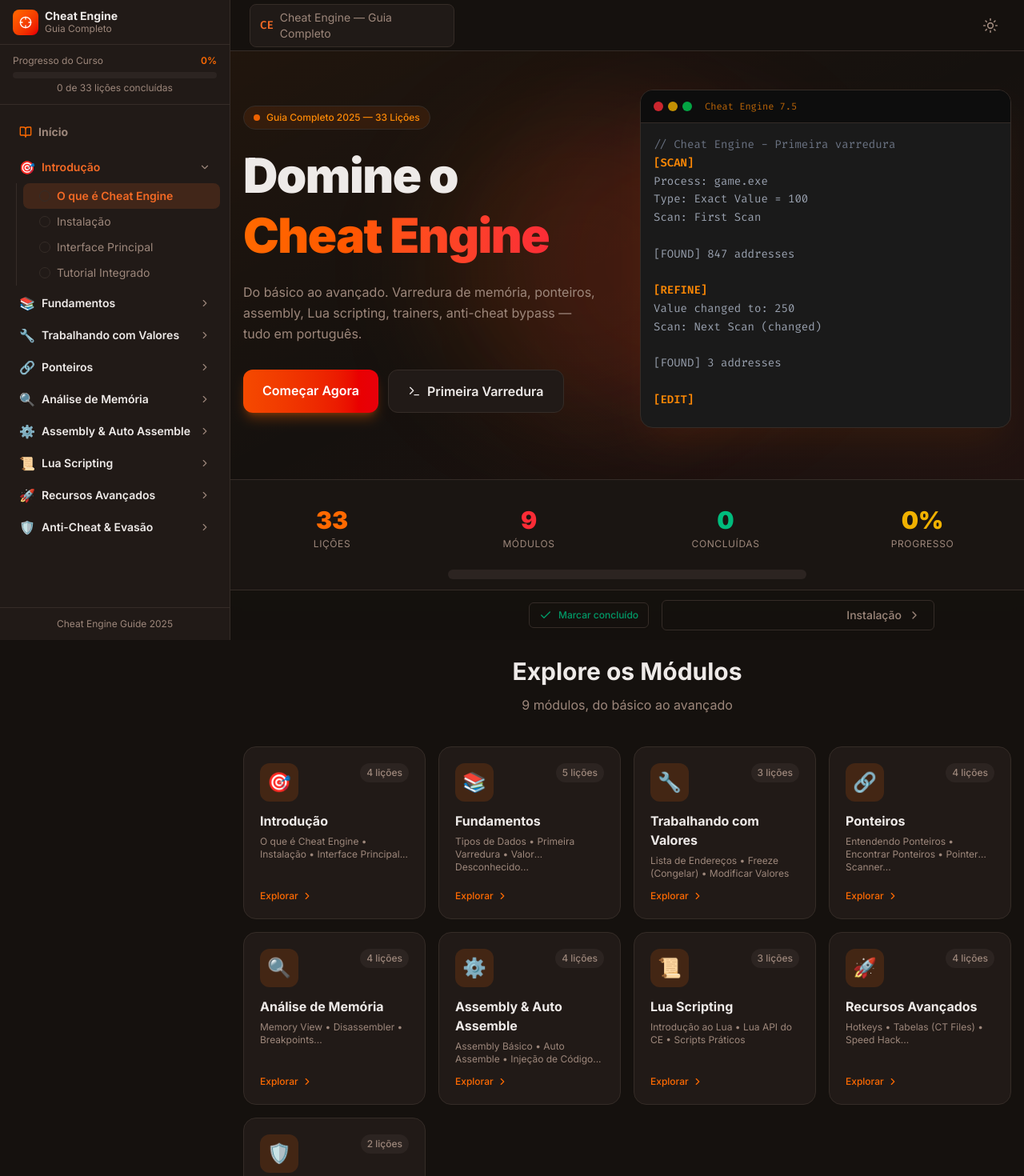
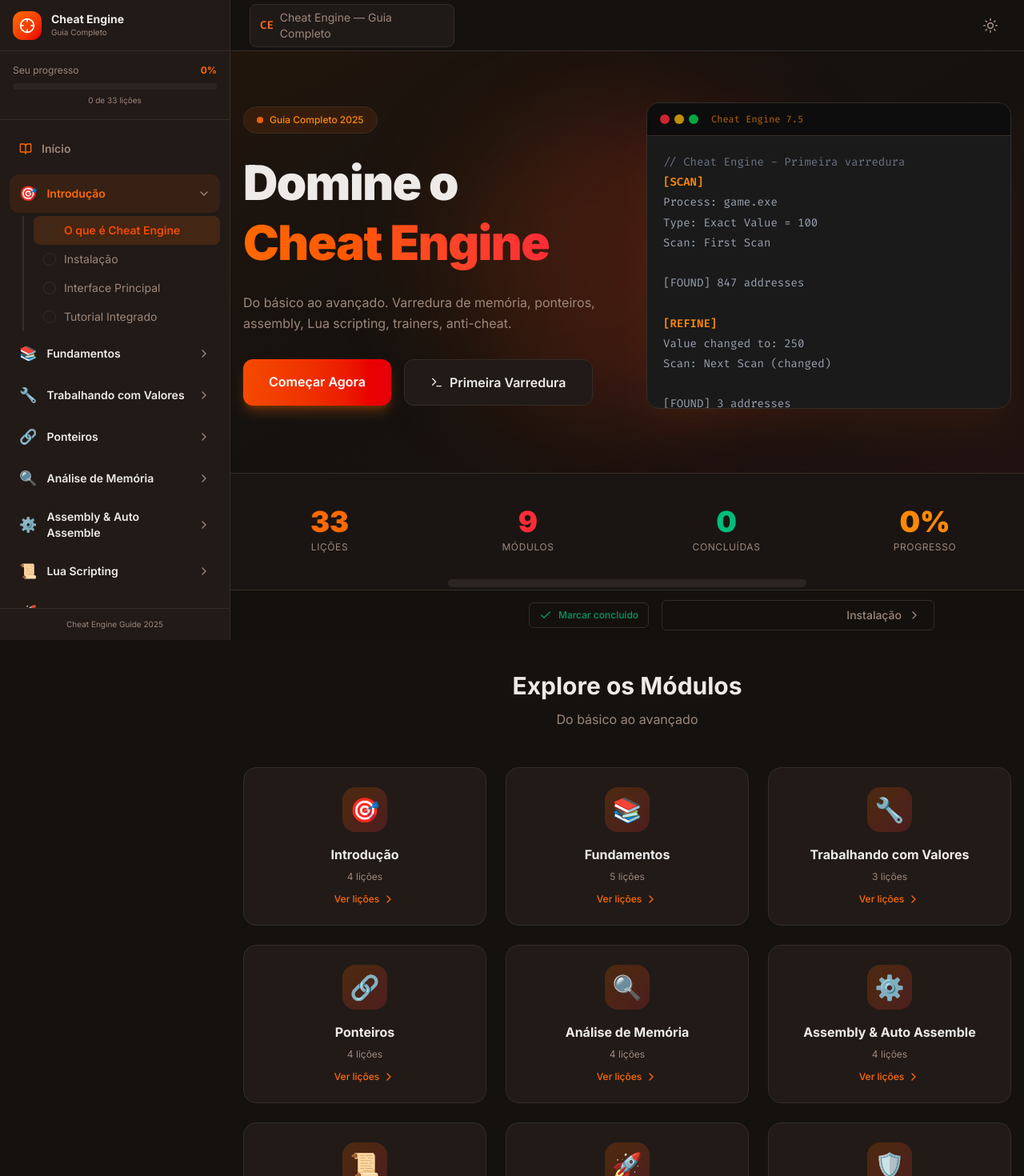
Before and after one commit to Wallysondevs/cheat-engine-guide, a React (Vite) app: page / in a window 1280 px wide. Shown: the top 1470 px of the page at 80% size. Built offline with nearby package versions, Linux system fonts and the light colour scheme.

Commit message:
fix: layout mais limpo e centralizado

```diff
--- a/src/components/layout/Sidebar.tsx
+++ b/src/components/layout/Sidebar.tsx
@@ -16,31 +16,31 @@
   const hasActiveChild = module.lessons.some((l) => l.path === location);
 
   return (
-    <div>
+    <div className="mb-1">
       <button
         onClick={() => setOpen((o) => !o)}
         className={cn(
-          "w-full flex items-center gap-2 px-3 py-1.5 rounded-lg text-sm font-semibold transition-all",
-          hasActiveChild ? "text-primary" : "text-foreground hover:bg-muted"
+          "w-full flex items-center gap-3 px-3 py-2.5 rounded-xl text-sm font-semibold transition-all",
+          hasActiveChild ? "bg-orange-500/10 text-orange-500" : "text-foreground hover:bg-muted"
         )}
       >
-        <span className="text-base">{module.emoji}</span>
-        <span className="flex-1 text-left truncate">{module.title}</span>
+        <span className="text-lg">{module.emoji}</span>
+        <span className="flex-1 text-left">{module.title}</span>
         {isComplete ? (
-          <Check className="w-3.5 h-3.5 text-emerald-500" />
+          <Check className="w-4 h-4 text-emerald-500" />
         ) : completedCount > 0 ? (
-          <span className="text-xs text-muted-foreground">
+          <span className="text-[10px] font-medium text-muted-foreground bg-muted px-1.5 py-0.5 rounded">
             {completedCount}/{module.lessons.length}
           </span>
         ) : null}
         {open ? (
-          <ChevronDown className="w-3.5 h-3.5 text-muted-foreground" />
+          <ChevronDown className="w-4 h-4 text-muted-foreground" />
         ) : (
-          <ChevronRight className="w-3.5 h-3.5 text-muted-foreground" />
+          <ChevronRight className="w-4 h-4 text-muted-foreground" />
         )}
       </button>
       {open && (
-        <div className="mt-0.5 ml-2 border-l border-border/50 pl-2 space-y-0.5">
+        <div className="mt-1 ml-4 border-l-2 border-border/50 pl-3 space-y-1">
           {module.lessons.map((lesson) => {
             const active = location === lesson.path;
             const done = progress[lesson.id];
@@ -48,17 +48,17 @@
               <Link key={lesson.id} href={lesson.path}>
                 <div
                   className={cn(
-                    "flex items-center gap-2 px-3 py-1.5 rounded-lg text-sm cursor-pointer transition-all pl-5",
+                    "flex items-center gap-2.5 px-3 py-2 rounded-lg text-sm cursor-pointer transition-all",
                     active
-                      ? "bg-primary/15 text-primary font-semibold"
+                      ? "bg-orange-500/15 text-orange-600 dark:text-orange-400 font-semibold"
                       : "text-muted-foreground hover:text-foreground hover:bg-muted",
                     done && !active && "text-emerald-600 dark:text-emerald-400"
                   )}
                 >
                   {done ? (
-                    <Check className="w-3.5 h-3.5 shrink-0 text-emerald-500" />
+                    <Check className="w-4 h-4 shrink-0 text-emerald-500" />
                   ) : (
-                    <div className="w-3.5 h-3.5 shrink-0 rounded-full border border-muted-foreground/30" />
+                    <div className="w-4 h-4 shrink-0 rounded-full border border-muted-foreground/30" />
                   )}
                   <span className="truncate">{lesson.title}</span>
                 </div>
@@ -94,29 +94,30 @@
           isOpen ? "translate-x-0" : "-translate-x-full"
         )}
       >
-        <div className="flex items-center justify-between px-4 h-14 border-b border-border shrink-0">
-          <Link href="/" className="flex items-center gap-2 font-black text-sm text-foreground">
-            <div className="w-8 h-8 rounded-lg bg-gradient-to-br from-orange-500 to-red-600 flex items-center justify-center">
-              <Crosshair className="w-4 h-4 text-white" />
+        {/* Logo */}
+        <div className="flex items-center justify-between px-4 h-16 border-b border-border shrink-0">
+          <Link href="/" className="flex items-center gap-3">
+            <div className="w-9 h-9 rounded-xl bg-gradient-to-br from-orange-500 to-red-600 flex items-center justify-center">
+              <Crosshair className="w-5 h-5 text-white" />
             </div>
             <div>
-              <div className="font-bold leading-tight">Cheat Engine</div>
-              <div className="text-xs text-muted-foreground font-normal">Guia Completo</div>
+              <div className="font-bold text-sm leading-tight">Cheat Engine</div>
+              <div className="text-[10px] text-muted-foreground font-normal">Guia Completo</div>
             </div>
           </Link>
           <button
             onClick={() => setIsOpen(false)}
-            className="lg:hidden p-1.5 rounded-lg hover:bg-muted"
+            className="lg:hidden p-2 rounded-lg hover:bg-muted"
           >
-            <X className="w-4 h-4" />
+            <X className="w-5 h-5" />
           </button>
         </div>
 
-        {/* Progress Bar */}
-        <div className="px-4 py-3 border-b border-border">
-          <div className="flex items-center justify-between text-xs text-muted-foreground mb-1.5">
-            <span>Progresso do Curso</span>
-            <span className="font-semibold text-orange-500">{stats.percentage}%</span>
+        {/* Progress */}
+        <div className="px-4 py-4 border-b border-border">
+          <div className="flex items-center justify-between text-xs mb-2">
+            <span className="text-muted-foreground">Seu progresso</span>
+            <span className="font-bold text-orange-500">{stats.percentage}%</span>
           </div>
           <div className="h-2 bg-muted rounded-full overflow-hidden">
             <div
@@ -124,17 +125,18 @@
               style={{ width: `${stats.percentage}%` }}
             />
           </div>
-          <div className="text-xs text-muted-foreground mt-1 text-center">
-            {stats.completed} de {stats.total} lições concluídas
+          <div className="text-[10px] text-muted-foreground mt-1.5 text-center">
+            {stats.completed} de {stats.total} lições
           </div>
         </div>
 
-        <div className="flex-1 overflow-y-auto py-4 px-3 space-y-1">
+        {/* Modules */}
+        <div className="flex-1 overflow-y-auto py-4 px-3">
           <Link href="/">
             <div
               className={cn(
-                "flex items-center gap-2 px-3 py-2 rounded-lg text-sm font-bold transition-all mb-2",
-                "text-muted-foreground hover:text-foreground hover:bg-muted"
+                "flex items-center gap-3 px-3 py-2.5 rounded-xl text-sm font-semibold mb-3",
+                "text-muted-foreground hover:text-foreground hover:bg-muted transition-all"
               )}
             >
               <BookOpen className="w-4 h-4 text-orange-500" />
@@ -147,7 +149,7 @@
         </div>
 
         <div className="p-3 border-t border-border">
-          <div className="text-xs text-muted-foreground text-center">
+          <div className="text-[10px] text-muted-foreground text-center">
             Cheat Engine Guide 2025
           </div>
         </div>
--- a/src/pages/Home.tsx
+++ b/src/pages/Home.tsx
@@ -1,10 +1,10 @@
 import { useEffect, useState } from "react";
-import { Link, useLocation } from "wouter";
-import { Crosshair, ChevronRight, Terminal, BookOpen } from "lucide-react";
+import { Link } from "wouter";
+import { Crosshair, ChevronRight, Terminal } from "lucide-react";
 import { motion } from "framer-motion";
 import { COURSE_MODULES, getCompletionStats, type Module } from "@/lib/course";
 
-// LiveTerminal Animation - Cheat Engine style
+// LiveTerminal Animation
 function LiveTerminal() {
   const lines = [
     { text: "// Cheat Engine - Primeira varredura", delay: 0 },
@@ -48,7 +48,6 @@
 
   return (
     <div className="bg-[#1a1a1a] rounded-2xl border border-orange-500/30 overflow-hidden shadow-2xl shadow-orange-500/10">
-      {/* Terminal Header */}
       <div className="flex items-center gap-2 px-4 py-3 bg-[#0d0d0d] border-b border-orange-500/20">
         <div className="flex gap-1.5">
           <div className="w-3 h-3 rounded-full bg-red-500/80" />
@@ -57,8 +56,7 @@
         </div>
         <span className="text-xs text-orange-400/70 ml-2 font-mono">Cheat Engine 7.5</span>
       </div>
-      {/* Terminal Body */}
-      <div className="p-4 font-mono text-sm leading-relaxed h-[380px] overflow-hidden">
+      <div className="p-5 font-mono text-sm leading-[1.8] h-[340px] overflow-hidden">
         {lines.slice(0, visibleLines).map((line, i) => (
           <div key={i} className="flex">
             <span className={line.text.startsWith("[") && line.text.endsWith("]") ? "text-orange-400 font-bold" : line.text.startsWith("//") ? "text-gray-500" : line.text.includes("✓") ? "text-emerald-400" : "text-gray-400"}>
@@ -74,7 +72,7 @@
   );
 }
 
-// Module Card
+// Module Card - Mais limpo e centralizado
 function ModuleCard({ module, index }: { module: Module; index: number }) {
   const lessonCount = module.lessons.length;
 
@@ -85,26 +83,20 @@
         animate={{ opacity: 1, y: 0 }}
         transition={{ delay: index * 0.05 }}
         whileHover={{ y: -4, scale: 1.02 }}
-        className="group p-5 rounded-2xl bg-card border border-border hover:border-orange-500/50 hover:shadow-lg hover:shadow-orange-500/10 transition-all cursor-pointer h-full flex flex-col"
+        className="group p-6 rounded-2xl bg-card border border-border hover:border-orange-500/50 hover:shadow-lg hover:shadow-orange-500/10 transition-all cursor-pointer h-full flex flex-col items-center text-center"
       >
-        <div className="flex items-start justify-between mb-3">
-          <div className="w-12 h-12 rounded-xl bg-orange-500/15 flex items-center justify-center text-2xl group-hover:scale-110 transition-transform">
-            {module.emoji}
-          </div>
-          <span className="text-xs text-muted-foreground bg-muted px-2 py-1 rounded-full font-medium">
-            {lessonCount} {lessonCount === 1 ? "lição" : "lições"}
-          </span>
+        <div className="w-14 h-14 rounded-2xl bg-gradient-to-br from-orange-500/20 to-red-500/20 flex items-center justify-center text-3xl mb-4 group-hover:scale-110 transition-transform">
+          {module.emoji}
         </div>
-        <h3 className="font-bold text-foreground mb-1.5 group-hover:text-orange-500 transition-colors">
+        <h3 className="font-bold text-foreground text-base mb-2 group-hover:text-orange-500 transition-colors">
           {module.title}
         </h3>
-        <p className="text-xs text-muted-foreground line-clamp-2 flex-1">
-          {module.lessons.slice(0, 3).map((l) => l.title).join(" • ")}
-          {module.lessons.length > 3 && "..."}
+        <p className="text-xs text-muted-foreground mb-3">
+          {lessonCount} {lessonCount === 1 ? "lição" : "lições"}
         </p>
-        <div className="flex items-center gap-1 text-xs text-orange-500 mt-3 font-medium group-hover:gap-2 transition-all">
-          <span>Explorar</span>
-          <ChevronRight className="w-3.5 h-3.5" />
+        <div className="mt-auto flex items-center gap-1 text-xs text-orange-500 font-medium group-hover:gap-2 transition-all">
+          <span>Ver lições</span>
+          <ChevronRight className="w-4 h-4" />
         </div>
       </motion.div>
     </Link>
@@ -116,8 +108,8 @@
 
   return (
     <div className="min-h-screen pb-20">
-      {/* Hero Section */}
-      <section className="relative overflow-hidden pt-12 pb-16 px-4">
+      {/* Hero - Mais espaçado */}
+      <section className="relative overflow-hidden pt-16 pb-20 px-4">
         <div className="absolute inset-0 z-0 pointer-events-none">
           <div className="absolute inset-0 bg-gradient-to-br from-orange-500/5 via-transparent to-red-500/5" />
           <div className="absolute top-20 left-1/4 w-96 h-96 bg-orange-500/10 rounded-full blur-3xl" />
@@ -125,19 +117,20 @@
         </div>
 
         <div className="max-w-6xl mx-auto relative z-10">
-          <div className="grid lg:grid-cols-2 gap-8 items-center">
+          <div className="grid lg:grid-cols-2 gap-12 items-center">
             {/* Left: Text */}
             <motion.div
               initial={{ opacity: 0, y: 20 }}
               animate={{ opacity: 1, y: 0 }}
               transition={{ duration: 0.5 }}
+              className="text-center lg:text-left"
             >
-              <div className="inline-flex items-center gap-2 px-3 py-1.5 rounded-full bg-orange-500/10 text-orange-400 border border-orange-500/20 text-xs font-medium mb-5">
+              <div className="inline-flex items-center gap-2 px-4 py-2 rounded-full bg-orange-500/10 text-orange-400 border border-orange-500/20 text-xs font-medium mb-6">
                 <span className="w-2 h-2 rounded-full bg-orange-500 animate-pulse" />
-                Guia Completo 2025 — {stats.total} Lições
+                Guia Completo 2025
               </div>
 
-              <h1 className="text-4xl md:text-6xl font-black tracking-tight mb-5 leading-tight">
+              <h1 className="text-4xl md:text-5xl lg:text-6xl font-black tracking-tight mb-6 leading-tight">
                 <span className="text-foreground">Domine o</span>
                 <br />
                 <span className="text-transparent bg-clip-text bg-gradient-to-r from-orange-500 to-red-500">
@@ -145,20 +138,20 @@
                 </span>
               </h1>
 
-              <p className="text-muted-foreground mb-8 max-w-md leading-relaxed">
-                Do básico ao avançado. Varredura de memória, ponteiros, assembly, Lua scripting, trainers, anti-cheat bypass — tudo em português.
+              <p className="text-muted-foreground mb-8 max-w-md leading-relaxed mx-auto lg:mx-0">
+                Do básico ao avançado. Varredura de memória, ponteiros, assembly, Lua scripting, trainers, anti-cheat.
               </p>
 
-              <div className="flex flex-col sm:flex-row gap-3">
+              <div className="flex flex-col sm:flex-row gap-4 justify-center lg:justify-start">
                 <Link
                   href="/instalacao"
-                  className="px-6 py-3.5 rounded-xl bg-gradient-to-r from-orange-600 to-red-600 text-white font-semibold shadow-lg shadow-orange-500/30 hover:shadow-xl hover:shadow-orange-500/40 hover:-translate-y-0.5 transition-all text-center"
+                  className="px-8 py-4 rounded-xl bg-gradient-to-r from-orange-600 to-red-600 text-white font-semibold shadow-lg shadow-orange-500/30 hover:shadow-xl hover:shadow-orange-500/40 hover:-translate-y-0.5 transition-all text-center"
                 >
                   Começar Agora
                 </Link>
                 <Link
                   href="/primeira-varredura"
-                  className="px-6 py-3.5 rounded-xl bg-card border border-border text-foreground font-semibold hover:bg-muted hover:-translate-y-0.5 transition-all flex items-center justify-center gap-2"
+                  className="px-8 py-4 rounded-xl bg-card border border-border text-foreground font-semibold hover:bg-muted hover:-translate-y-0.5 transition-all flex items-center justify-center gap-2"
                 >
                   <Terminal className="w-4 h-4" />
                   Primeira Varredura
@@ -178,36 +171,33 @@
         </div>
       </section>
 
-      {/* Stats Bar */}
+      {/* Stats - Limpinho */}
       <section className="border-y border-border bg-card/50">
-        <div className="max-w-6xl mx-auto px-4 py-8">
-          <div className="grid grid-cols-2 md:grid-cols-4 gap-6 text-center">
+        <div className="max-w-6xl mx-auto px-4 py-10">
+          <div className="grid grid-cols-2 md:grid-cols-4 gap-8 text-center">
             <div>
-              <div className="text-3xl font-black text-orange-500">{stats.total}</div>
-              <div className="text-xs text-muted-foreground uppercase tracking-wider mt-1">Lições</div>
+              <div className="text-4xl font-black text-orange-500 mb-1">{stats.total}</div>
+              <div className="text-xs text-muted-foreground uppercase tracking-wider">Lições</div>
             </div>
             <div>
-              <div className="text-3xl font-black text-red-500">{COURSE_MODULES.length}</div>
-              <div className="text-xs text-muted-foreground uppercase tracking-wider mt-1">Módulos</div>
+              <div className="text-4xl font-black text-red-500 mb-1">{COURSE_MODULES.length}</div>
+              <div className="text-xs text-muted-foreground uppercase tracking-wider">Módulos</div>
             </div>
             <div>
-              <div className="text-3xl font-black text-emerald-500">{stats.completed}</div>
-              <div className="text-xs text-muted-foreground uppercase tracking-wider mt-1">Concluídas</div>
+              <div className="text-4xl font-black text-emerald-500 mb-1">{stats.completed}</div>
+              <div className="text-xs text-muted-foreground uppercase tracking-wider">Concluídas</div>
             </div>
             <div>
-              <div className="text-3xl font-black text-yellow-500">
-                {stats.total > 0 ? Math.round((stats.completed / stats.total) * 100) : 0}%
-              </div>
-              <div className="text-xs text-muted-foreground uppercase tracking-wider mt-1">Progresso</div>
+              <div className="text-4xl font-black text-orange-400 mb-1">{stats.percentage}%</div>
+              <div className="text-xs text-muted-foreground uppercase tracking-wider">Progresso</div>
             </div>
           </div>
 
-          {/* Progress Bar */}
-          <div className="mt-6 max-w-md mx-auto">
-            <div className="h-3 bg-muted rounded-full overflow-hidden">
+          <div className="mt-8 max-w-md mx-auto">
+            <div className="h-2.5 bg-muted rounded-full overflow-hidden">
               <div
                 className="h-full bg-gradient-to-r from-orange-500 to-red-500 rounded-full transition-all duration-700"
-                style={{ width: `${stats.total > 0 ? (stats.completed / stats.total) * 100 : 0}%` }}
+                style={{ width: `${stats.percentage}%` }}
               />
             </div>
           </div>
@@ -216,14 +206,12 @@
 
       {/* Modules Grid */}
       <section className="py-16 px-4 max-w-6xl mx-auto">
-        <div className="text-center mb-10">
+        <div className="text-center mb-12">
           <h2 className="text-3xl font-bold mb-3">Explore os Módulos</h2>
-          <p className="text-muted-foreground">
-            {COURSE_MODULES.length} módulos, do básico ao avançado
-          </p>
+          <p className="text-muted-foreground">Do básico ao avançado</p>
         </div>
 
-        <div className="grid grid-cols-1 md:grid-cols-2 lg:grid-cols-3 xl:grid-cols-4 gap-4">
+        <div className="grid grid-cols-1 sm:grid-cols-2 lg:grid-cols-3 gap-6">
           {COURSE_MODULES.map((module, i) => (
             <ModuleCard key={module.id} module={module} index={i} />
           ))}
```
